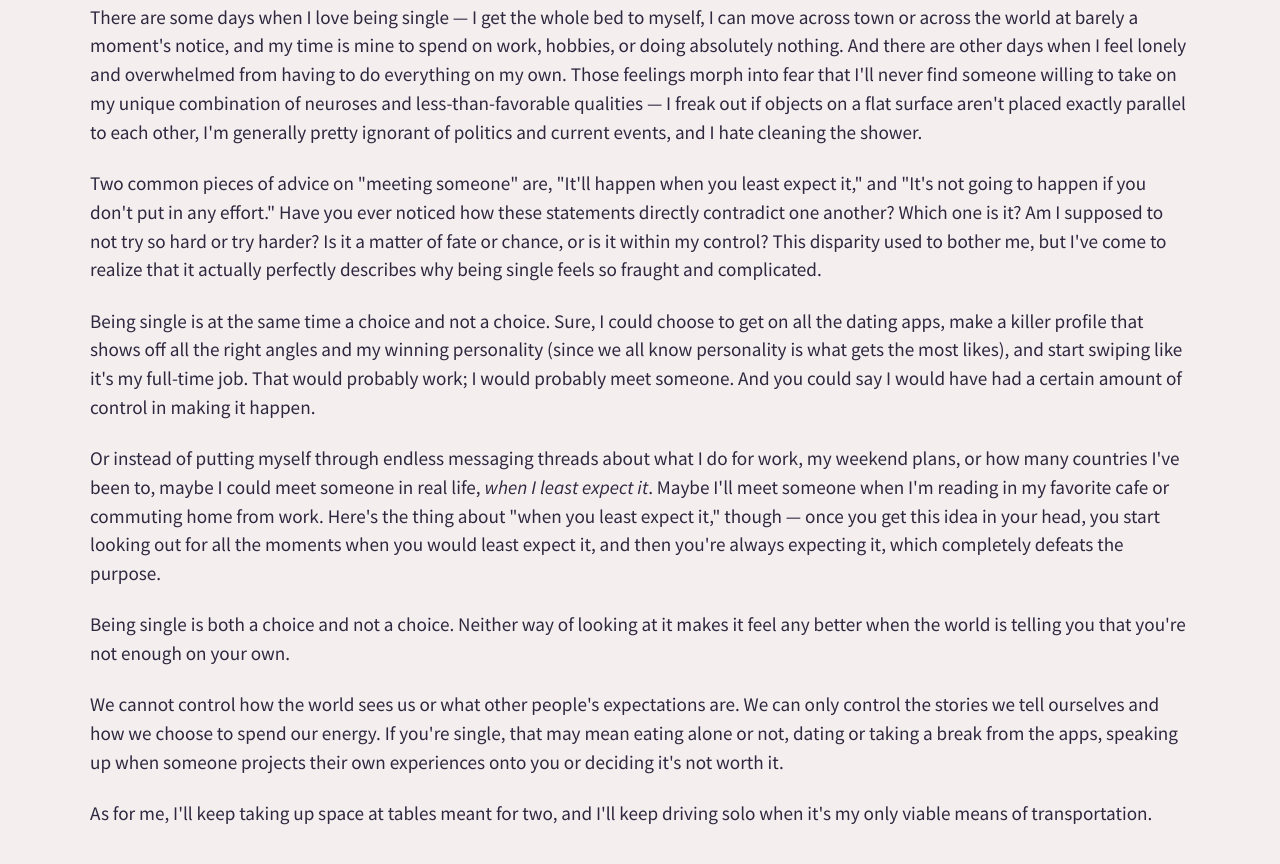
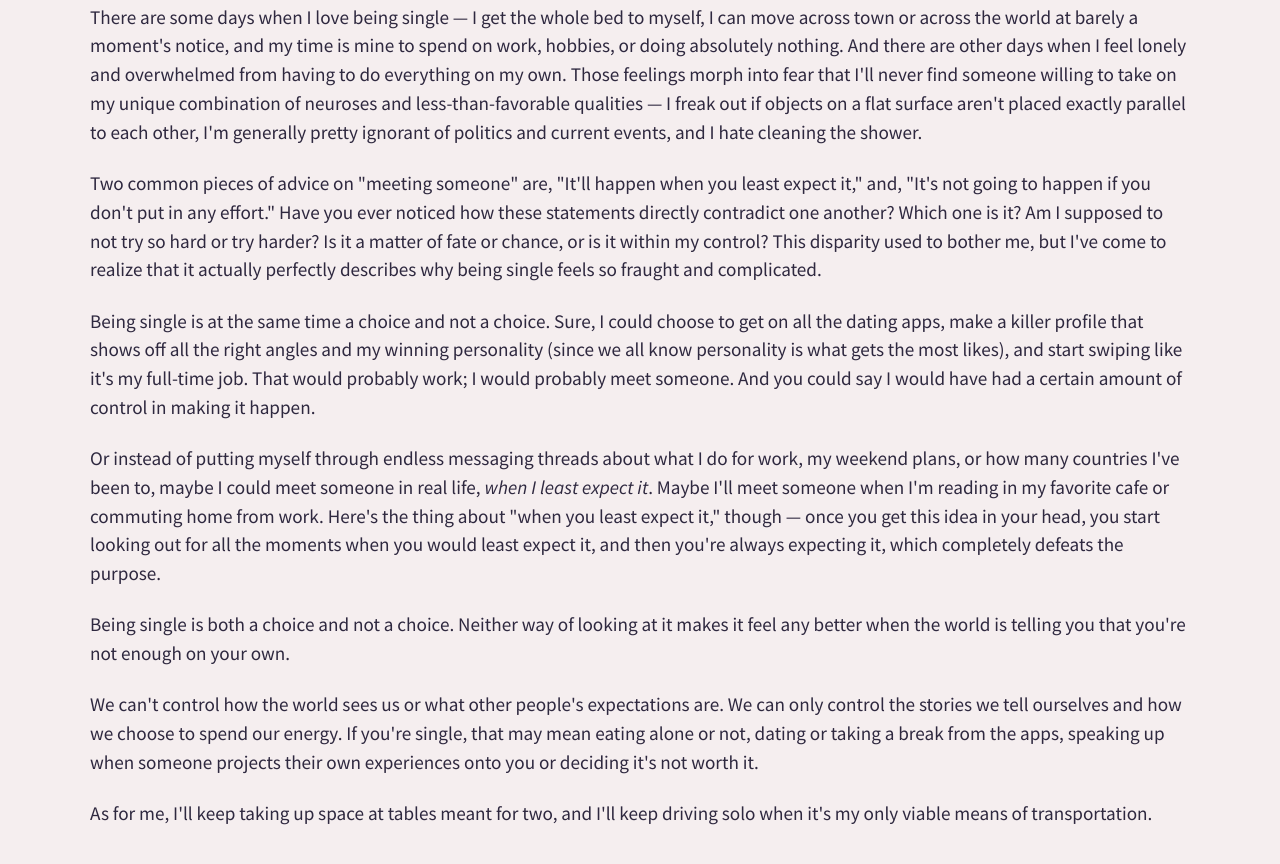
Before and after one commit to cameronjacoby/cameronjacoby.github.io, a plain HTML site: page driving_solo.html in a window 1280 px wide. Shown: the part 1615-2479 px from the top of the page. Drawn offline with nearby package versions, Linux system fonts and the light colour scheme.

Commit message:
Fix some grammar and wording

```diff
--- a/driving_solo.html
+++ b/driving_solo.html
@@ -94,7 +94,7 @@
                 There are some days when I love being single &mdash; I get the whole bed to myself, I can move across town or across the world at barely a moment's notice, and my time is mine to spend on work, hobbies, or doing absolutely nothing. And there are other days when I feel lonely and overwhelmed from having to do everything on my own. Those feelings morph into fear that I'll never find someone willing to take on my unique combination of neuroses and less-than-favorable qualities &mdash; I freak out if objects on a flat surface aren't placed exactly parallel to each other, I'm generally pretty ignorant of politics and current events, and I hate cleaning the shower.
               </p>
               <p>
-                Two common pieces of advice on "meeting someone" are, "It'll happen when you least expect it," and "It's not going to happen if you don't put in any effort." Have you ever noticed how these statements directly contradict one another? Which one is it? Am I supposed to not try so hard or try harder? Is it a matter of fate or chance, or is it within my control? This disparity used to bother me, but I've come to realize that it actually perfectly describes why being single feels so fraught and complicated.
+                Two common pieces of advice on "meeting someone" are, "It'll happen when you least expect it," and, "It's not going to happen if you don't put in any effort." Have you ever noticed how these statements directly contradict one another? Which one is it? Am I supposed to not try so hard or try harder? Is it a matter of fate or chance, or is it within my control? This disparity used to bother me, but I've come to realize that it actually perfectly describes why being single feels so fraught and complicated.
               </p>
               <p>
                 Being single is at the same time a choice and not a choice. Sure, I could choose to get on all the dating apps, make a killer profile that shows off all the right angles and my winning personality (since we all know personality is what gets the most likes), and start swiping like it's my full-time job. That would probably work; I would probably meet someone. And you could say I would have had a certain amount of control in making it happen.
@@ -106,7 +106,7 @@
                 Being single is both a choice and not a choice. Neither way of looking at it makes it feel any better when the world is telling you that you're not enough on your own.
               </p>
               <p>
-                We cannot control how the world sees us or what other people's expectations are. We can only control the stories we tell ourselves and how we choose to spend our energy. If you're single, that may mean eating alone or not, dating or taking a break from the apps, speaking up when someone projects their own experiences onto you or deciding it's not worth it.
+                We can't control how the world sees us or what other people's expectations are. We can only control the stories we tell ourselves and how we choose to spend our energy. If you're single, that may mean eating alone or not, dating or taking a break from the apps, speaking up when someone projects their own experiences onto you or deciding it's not worth it.
               </p>
               <p>
                 As for me, I'll keep taking up space at tables meant for two, and I'll keep driving solo when it's my only viable means of transportation.
```
